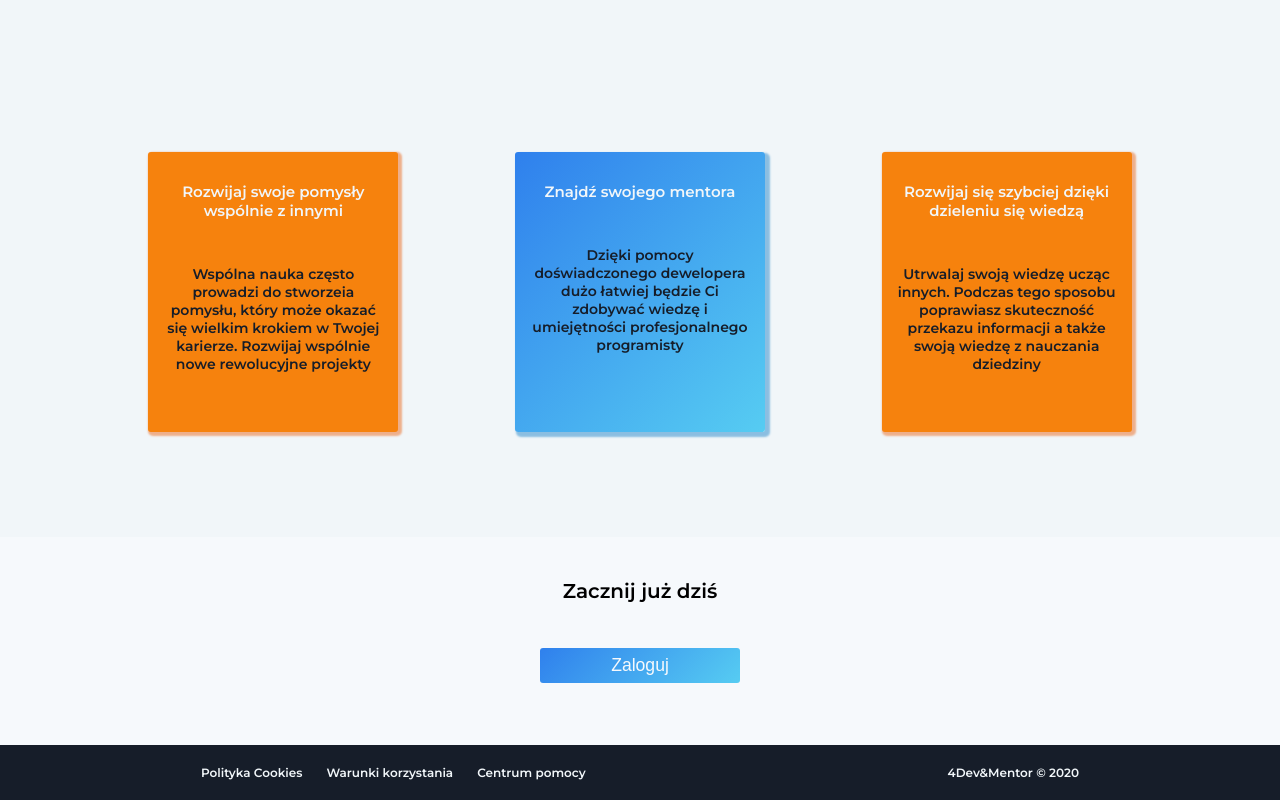
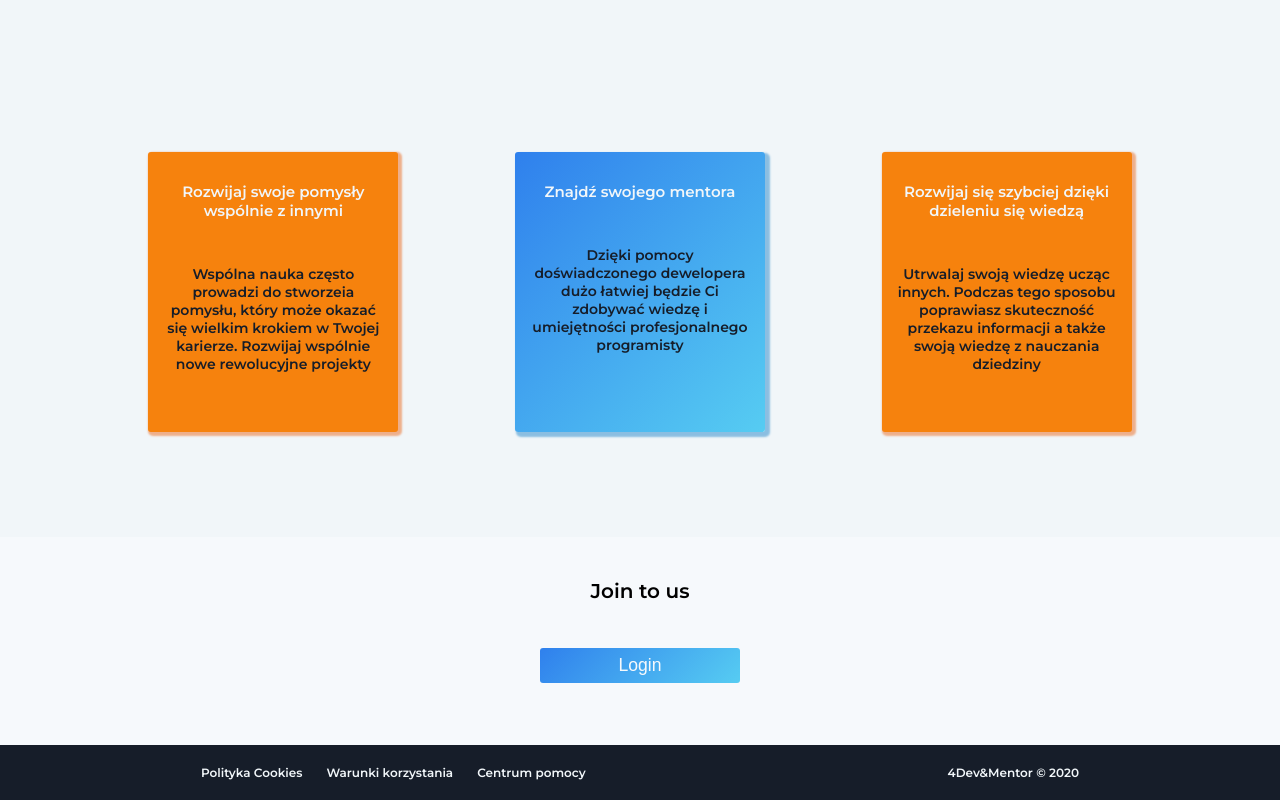
Before and after one commit to javorskyp/code-mentoring, a React (Create React App) app in the folder client/: page / in a window 1280 px wide. Shown: the part 1177-1977 px from the top of the page. Built offline with nearby package versions, Linux system fonts and the light colour scheme; no server answers.

Commit message:
repair routing path in button

```diff
--- a/client/src/modules/landingpage/components/Sections/About/About.tsx
+++ b/client/src/modules/landingpage/components/Sections/About/About.tsx
@@ -48,9 +48,7 @@ export const About: FunctionComponent = () => (
         <ul><span>Po co to wszystko</span></ul>
             <ItemWrapper>
                 <img src={whatWeDo} className="item__image" alt="WhatWeDo"/>
-
                 <div>
-
                     <p>Chcemy stworzyć narzędzie, które pozwoli początkującym programistom
                         znaleźć mentorów, którzy pomogą im szybciej wejść na rynek i tworzyć komercyjne projekty.
                     </p>
--- a/client/src/modules/landingpage/components/Sections/Join/Join.tsx
+++ b/client/src/modules/landingpage/components/Sections/Join/Join.tsx
@@ -30,11 +30,11 @@ const ButtonWrapper = styled.div`
 export const Join: FunctionComponent = () => (
     <Styles>
         <div>
-            <p>Zacznij już dziś</p>
+            <p>Join to us </p>
         </div>
         <ButtonWrapper>
             <Link to='auth/login' style={{ textDecoration: 'none' }}>
-                <ActionButton background="linear-gradient(315deg,#56ccf2 0,#3a95ee 73%,#2f80ed 100%)" name="Zaloguj" margin="default" />
+                <ActionButton background="linear-gradient(315deg,#56ccf2 0,#3a95ee 73%,#2f80ed 100%)" name="Login" margin="default" />
             </Link>
         </ButtonWrapper>
     </Styles>
```
